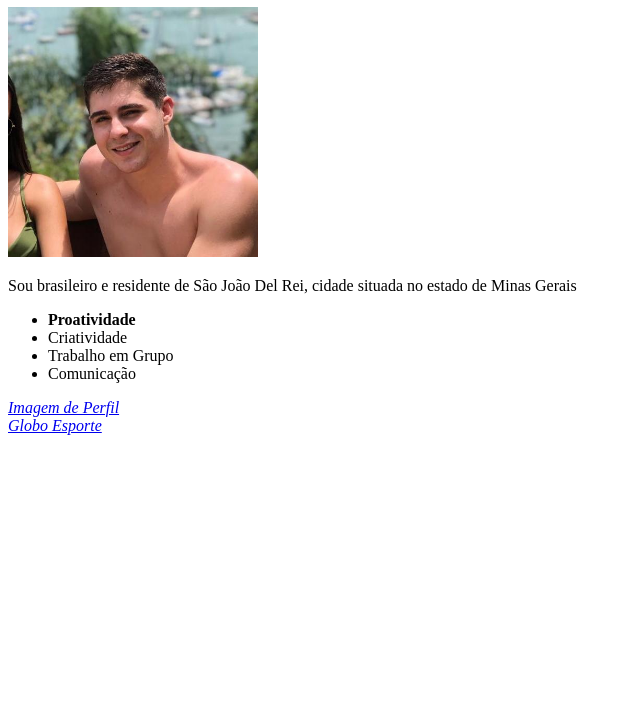
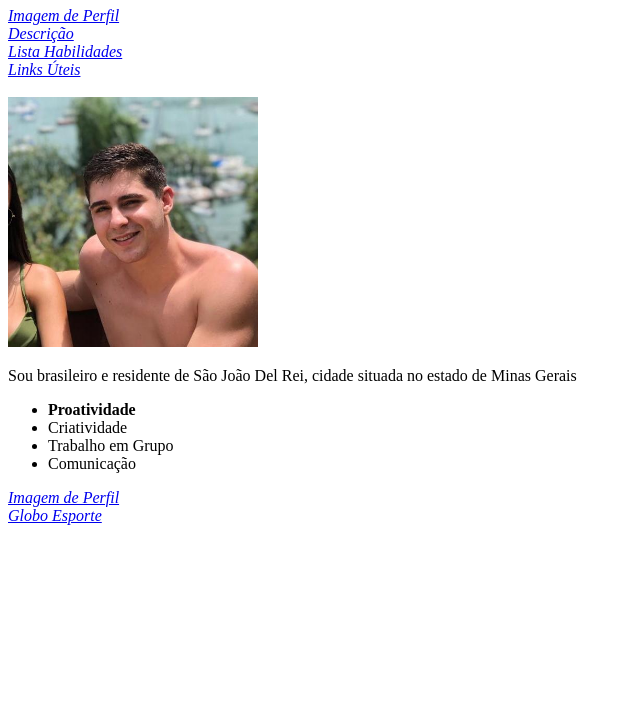
Before and after one commit to Gab-Agrela/Gab-Agrela.github.io, a plain HTML site: page index.html in a window 1280 px wide. Shown: the part 73-800 px from the top of the page, without its empty margins (0-640 px from the left). Drawn offline with Linux system fonts and the light colour scheme.

Commit message:
Adicionando sumario em italico

```diff
--- a/index.html
+++ b/index.html
@@ -6,6 +6,11 @@
 </head>
 <body>
     <h1>Gabriel Agrela Barbosa</h1>
+
+    <a href="#fotoPerfil"><em>Imagem de Perfil</em></a><br>
+    <a href="#descricao"><em>Descrição</em></a><br>
+    <a href="#listaHabilidade"><em>Lista Habilidades</em></a><br>
+    <a href="#links"><em>Links Úteis</em></a><br><br>
 
     <img id="fotoPerfil" src="profile.jpg" alt="Foto de perfil de Gabriel Agrela Barbosa" width="250px" >
 
```
